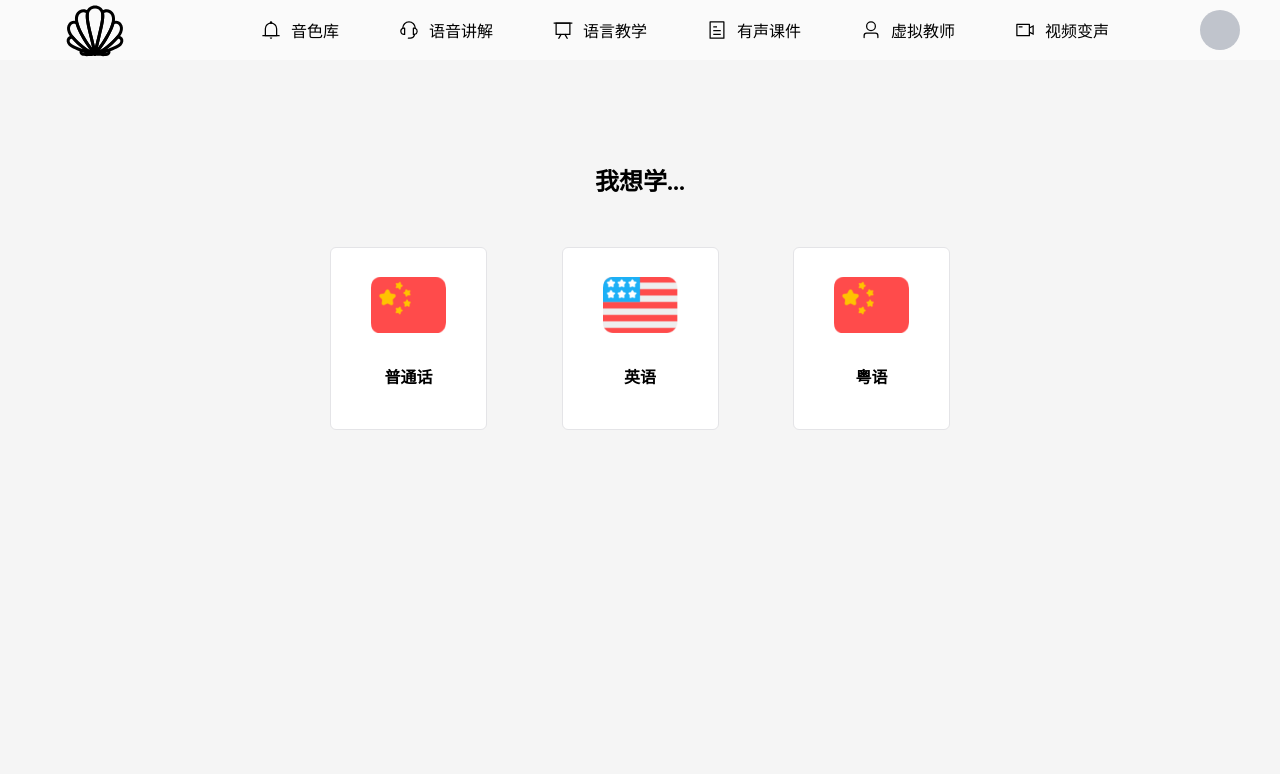
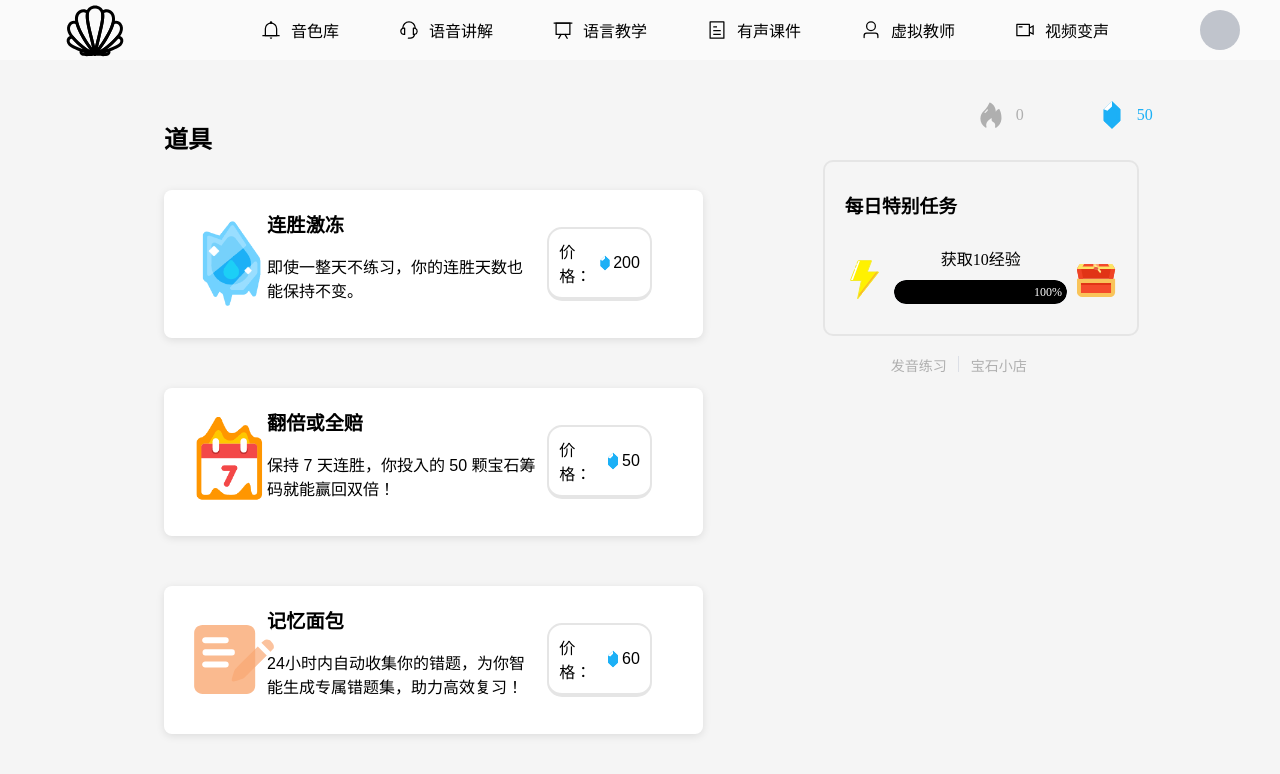
Before and after one commit to Demonor-alt/Sound, a Vue app: page /#/teach/shop in a window 1280 px wide. Before the commit this address led to /#/teach/step1. Shown: the top 774 px of the page. Built offline with nearby package versions, Linux system fonts and the light colour scheme.

Commit message:
宝石样式

```diff
--- a/src/views/teach/Shop.vue
+++ b/src/views/teach/Shop.vue
@@ -14,7 +14,9 @@
                                 <p>{{ item.descripe }}</p>
                             </el-col>
                             <el-col :span="6" class="price">
-                                <div class="price-item"> 价格：{{ item.price }}</div>
+                                <div class="price-item"> 价格：<div class="gem"></div>
+                                    {{ item.price }}
+                                </div>
                             </el-col>
                         </el-row>
                     </div>
@@ -109,10 +111,17 @@ h3 {
     background: url('../../assets/icons/correction.svg') no-repeat center / contain;
     border-radius: 10px;
 }
-.price{
+.gem {
+    width: 20px;
+    height: 20px;
+    background: url('../../assets/icons/gem.svg') no-repeat center / contain;
+}
+
+.price {
     display: flex;
     align-items: end;
 }
+
 .price-item {
     margin: 10px;
     padding: 10px;
```
Also changed, not shown: src/components/teach/Affix.vue (+4 -3 lines).
